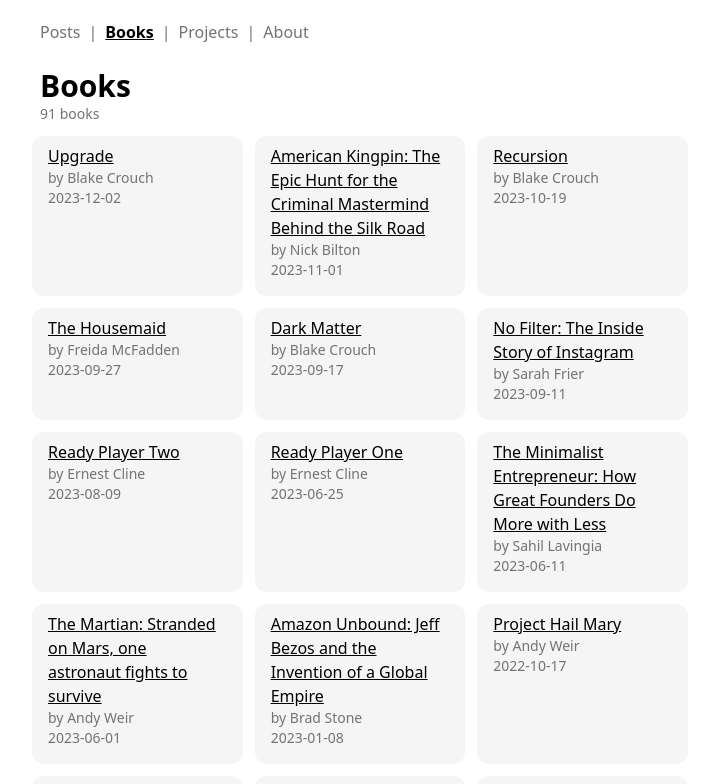
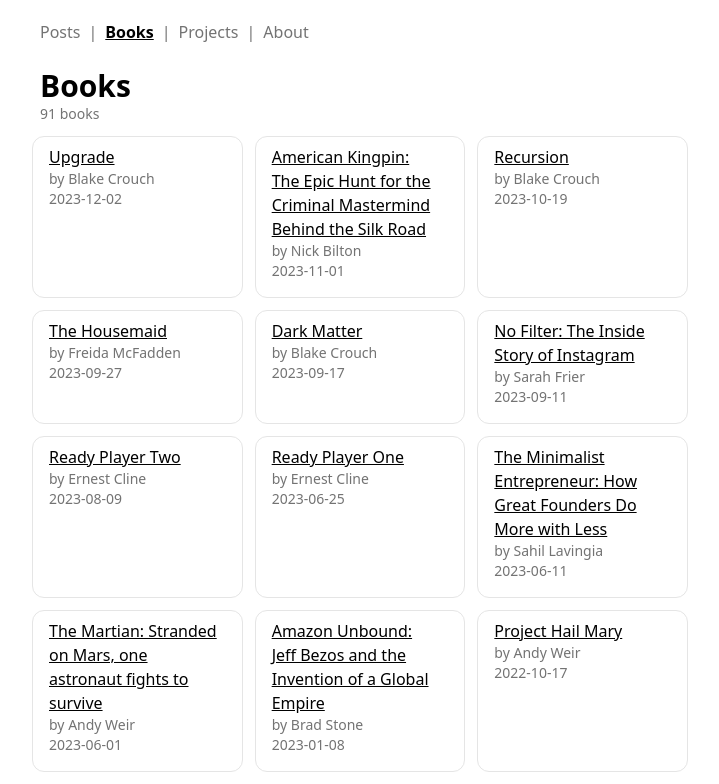
Before and after one commit to minho42/blog, a Next.js app: page /books in a window 1280 px wide. Shown: the top 784 px of the page, without its empty margins (280-999 px from the left). Built offline with nearby package versions, Linux system fonts and the light colour scheme.

Commit message:
books bg white

```diff
--- a/app/books/BookList.tsx
+++ b/app/books/BookList.tsx
@@ -11,7 +11,7 @@
 
 function BookItem({ book }: { book: Book }) {
   return (
-    <section className="flex flex-col justify-start px-4 py-2 gap-2 rounded-xl bg-neutral-100">
+    <section className="flex flex-col justify-start px-4 py-2 gap-2 rounded-xl border border-neutral-200">
       <div>
         <div className="flex gap-2">
           {book.url ? (
```
